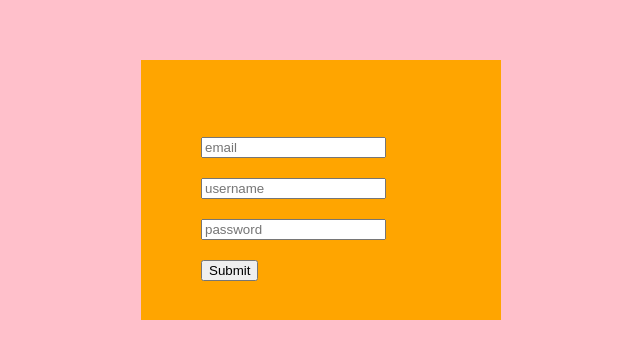
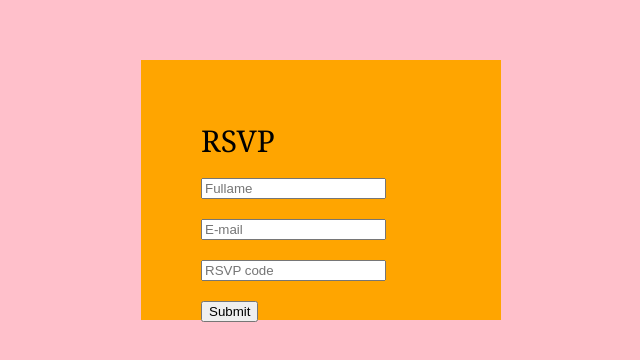
Before and after one commit to imJMaximo/Sample_leanform, a plain HTML site: page index.html in a window 1280 px wide. Shown: the part 140-500 px from the top of the page, without its empty margins (79-719 px from the left). Drawn offline with Linux system fonts and the light colour scheme.

Commit message:
edited placeholder

```diff
--- a/index.html
+++ b/index.html
@@ -8,9 +8,10 @@
 		<div class = "container">
 			<div class = "box">
 				<form>
-					<input type="text" placeholder="email">
-					<input type="text" placeholder="username">
-					<input type="password" placeholder="password">
+					RSVP
+					<input type="text" placeholder="Fullame">
+					<input type="email" placeholder="E-mail">
+					<input type="password" placeholder="RSVP code">
 					<input type="submit">
 				</form>
 			</div>
```
